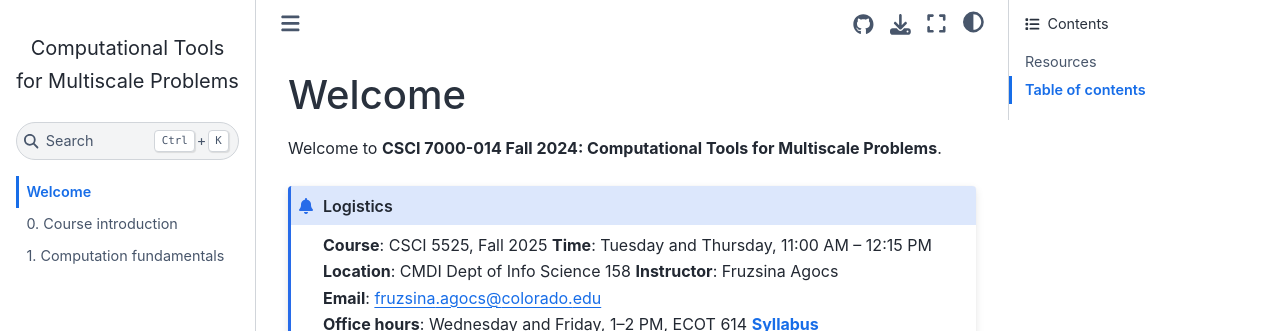
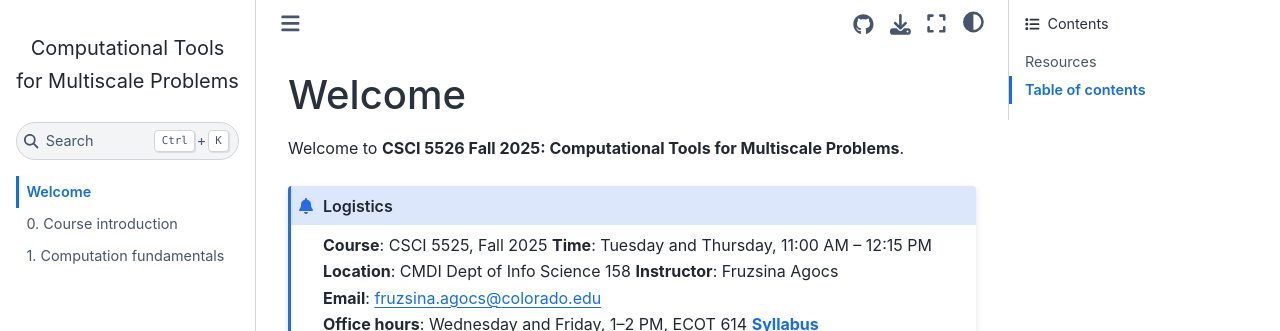
Before and after one commit to cu-comptools/fall2025, a Jupyter Book: the page built from intro.md, in a window 1280 px wide and 1162 px high. Shown: the top 331 px of the window. Built offline with Jupyter Book 1.0.4 settings and Sphinx 7.4.7 and the Sphinx Book theme 1.1.4, drawn with Linux system fonts in a browser that asks for light colours.

Commit message:
Course title fix

````diff
--- a/intro.md
+++ b/intro.md
@@ -1,6 +1,6 @@
 # Welcome
 
-Welcome to **CSCI 7000-014 Fall 2024: Computational Tools for Multiscale Problems**.
+Welcome to **CSCI 5526 Fall 2025: Computational Tools for Multiscale Problems**.
 
 ```{admonition} Logistics
 **Course**: CSCI 5525, Fall 2025
````
